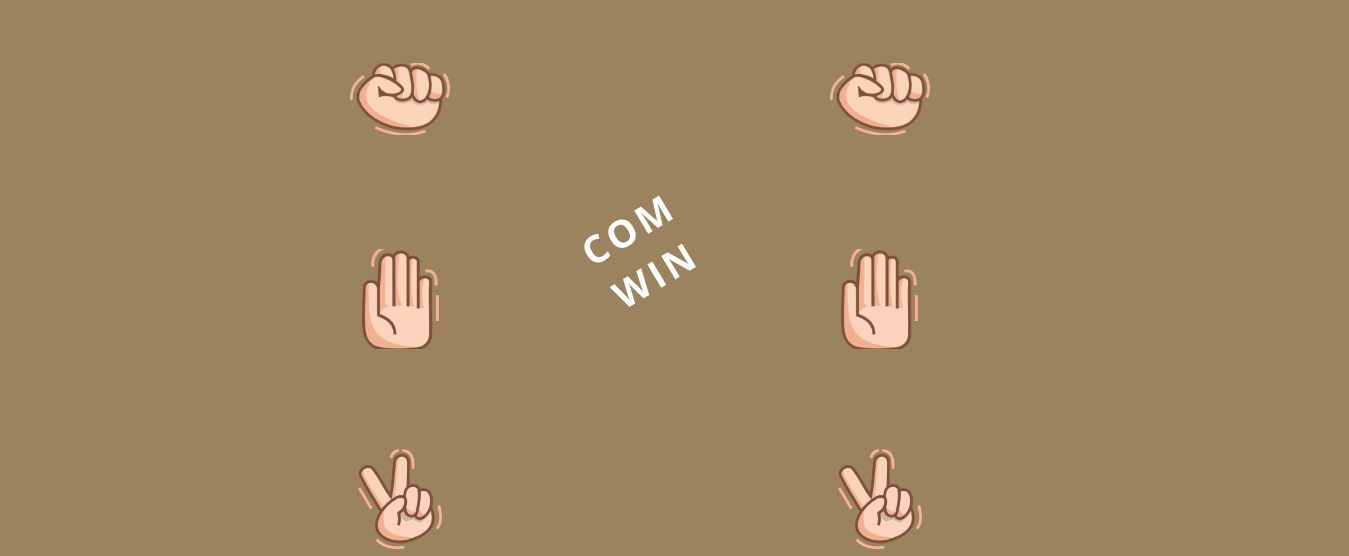
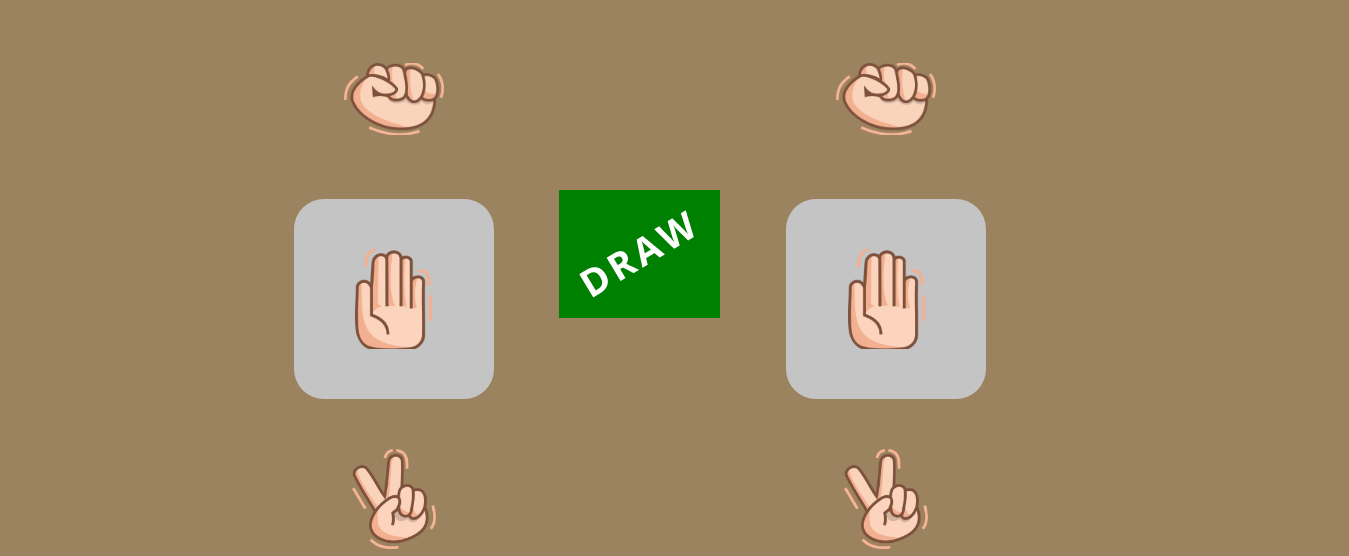
Before and after one commit to mofazid/binarChapter4, a plain HTML site: page index.html in a window 1280 px wide. Both pictures are taken after a click on the element 400 px from the left and 542 px from the top of the page. Shown: the part 244-800 px from the top of the page, 1349 px wide, since content can reach past the window. Drawn offline with nearby package versions, Linux system fonts and the light colour scheme.

Commit message:
adding more logics and css

```diff
--- a/index.html
+++ b/index.html
@@ -36,7 +36,7 @@
   </div>
 
   <div>
-    <img src="img/refresh 2.png" class="refresh row">
+    <img src="img/refresh 2.png" class="refresh">
   </div>
 
 
--- a/script.js
+++ b/script.js
@@ -4,20 +4,16 @@ let imgs = [
   "img/gunting1.png"
 ]
 
+let list = [
+  "batu",
+  "kertas",
+  "gunting"
+]
+
 const insertImgsPlayer = () => {
   for (let i = 0; i < imgs.length; i++){
-    let className = "";
-    if (imgs[i].includes("batu")) {
-      className = "batu"
-    }
-    if (imgs[i].includes("gunting")) {
-      className = "gunting"
-    }
-    if (imgs[i].includes("kertas")) {
-      className = "kertas"
-    }
 
-    $("#image-player").append(`<img src=${imgs[i]} class="${className}">`)
+    $("#image-player").append(`<img src=${imgs[i]} class="${list[i]}">`)
   }
 }
 insertImgsPlayer()
@@ -25,21 +21,21 @@ insertImgsPlayer()
 
 const insertImgsCOM = () => {
   for(let i = 0; i<imgs.length; i++){
-    $("#image-com").append(`<img src=${imgs[i]} class="img-play">`)
+    $("#image-com").append(`<img src=${imgs[i]} class=${list[i]}>`)
   }
 }
+
 insertImgsCOM()
 
 
-$(document.getElementById("image-player")).on("click", function(event){
+$("#image-player").click(function(event){
+
   pilihanUser = event.target.className;
   pilihanCom = generateComputerOption()
 
-  console.log("pilihan user", pilihanUser)
-  console.log("pilihan com", pilihanCom)
-
   if (pilihanUser == pilihanCom) {
     $(".vs").replaceWith(`<img src= "img/DRAW.png" class="vs">`)
+    $(".vs").css({"background-color": "green"});
   }
 
   if (
@@ -48,6 +44,7 @@ $(document.getElementById("image-player")).on("click", function(event){
     pilihanUser == "kertas" && pilihanCom == "batu"
   ) {
     $(".vs").replaceWith(`<img src= "img/player1win.png" class="vs">`)
+    $(".vs").css({"background-color": "green"});
   }
 
   if (
@@ -56,14 +53,33 @@ $(document.getElementById("image-player")).on("click", function(event){
     pilihanUser == "kertas" && pilihanCom == "gunting"
   ) {
     $(".vs").replaceWith(`<img src= "img/COMWIN.png" class="vs">`)
+    $(".vs").css({"background-color": "green"});
   }
 
+  $(event.target).css({
+    "background-color": "#C4C4C4",
+    "border-radius": "30px"
+  });
+
+  console.log(pilihanCom)
+
+  $(event).off()
 })
 
 
 const generateComputerOption = () => {
-  let optionList = [ "batu","gunting","kertas"]
+
   let number = Math.floor(Math.random() * 3)
-  pilihanCom = optionList[number]
+  pilihanCom = list[number]
+  const collection = document.getElementById("image-com").children;
+  collection[number].classList.add("picked")
   return pilihanCom
 }
+
+
+$(".refresh").on("click", function(event){
+  let confirmResult = confirm("retry?")
+  if (confirmResult){
+    location.reload()
+  }
+})
--- a/style.css
+++ b/style.css
@@ -44,6 +44,7 @@ body{
 .vs {
 	font-size: 100px;
 	color: #BD0000;
+	padding: 20px;
 }
 
 .refresh {
@@ -55,3 +56,8 @@ body{
   background-color: #C4C4C4;
 	border-radius: 30px;
 }
+
+.picked {
+	background-color: #C4C4C4;
+	border-radius: 30px;
+}
```
